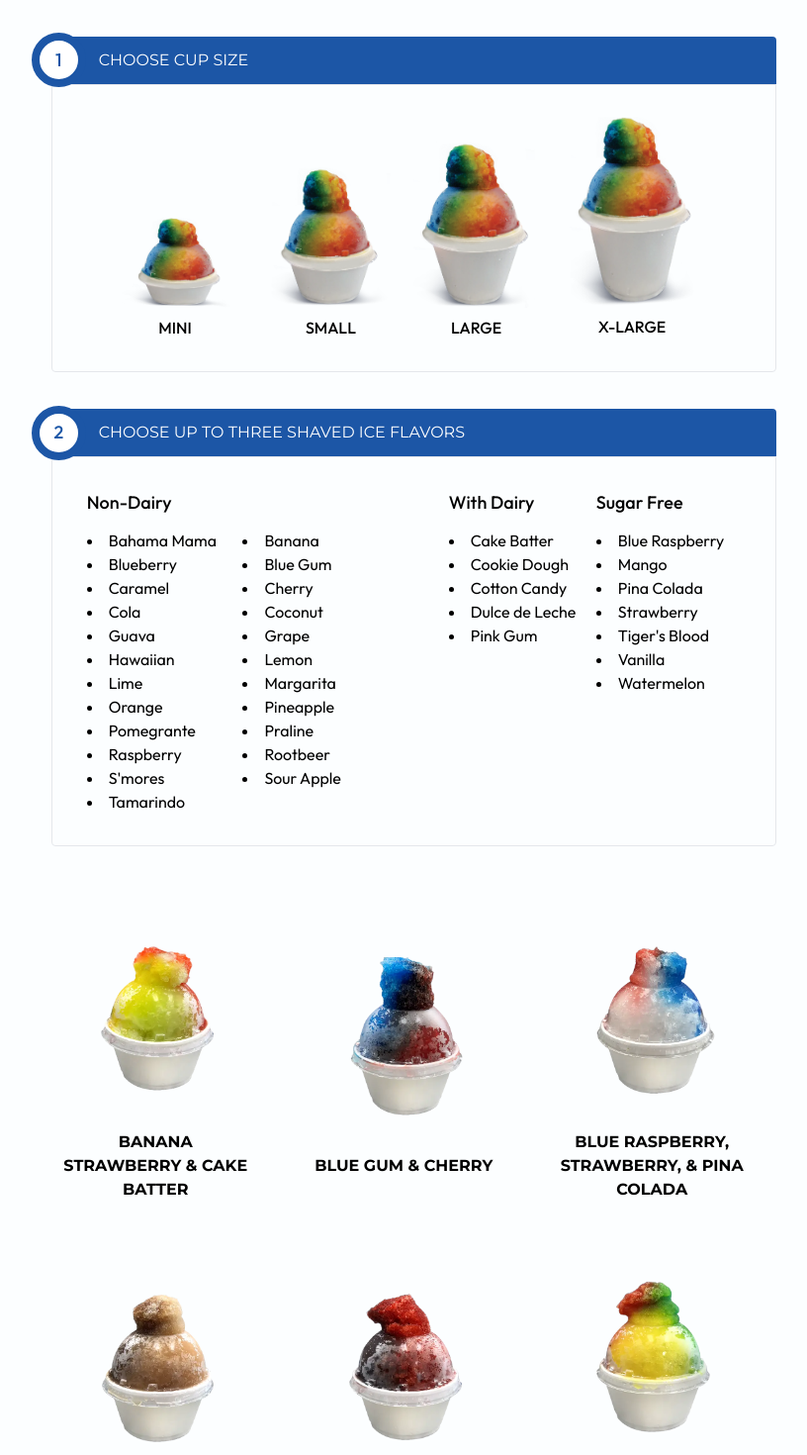
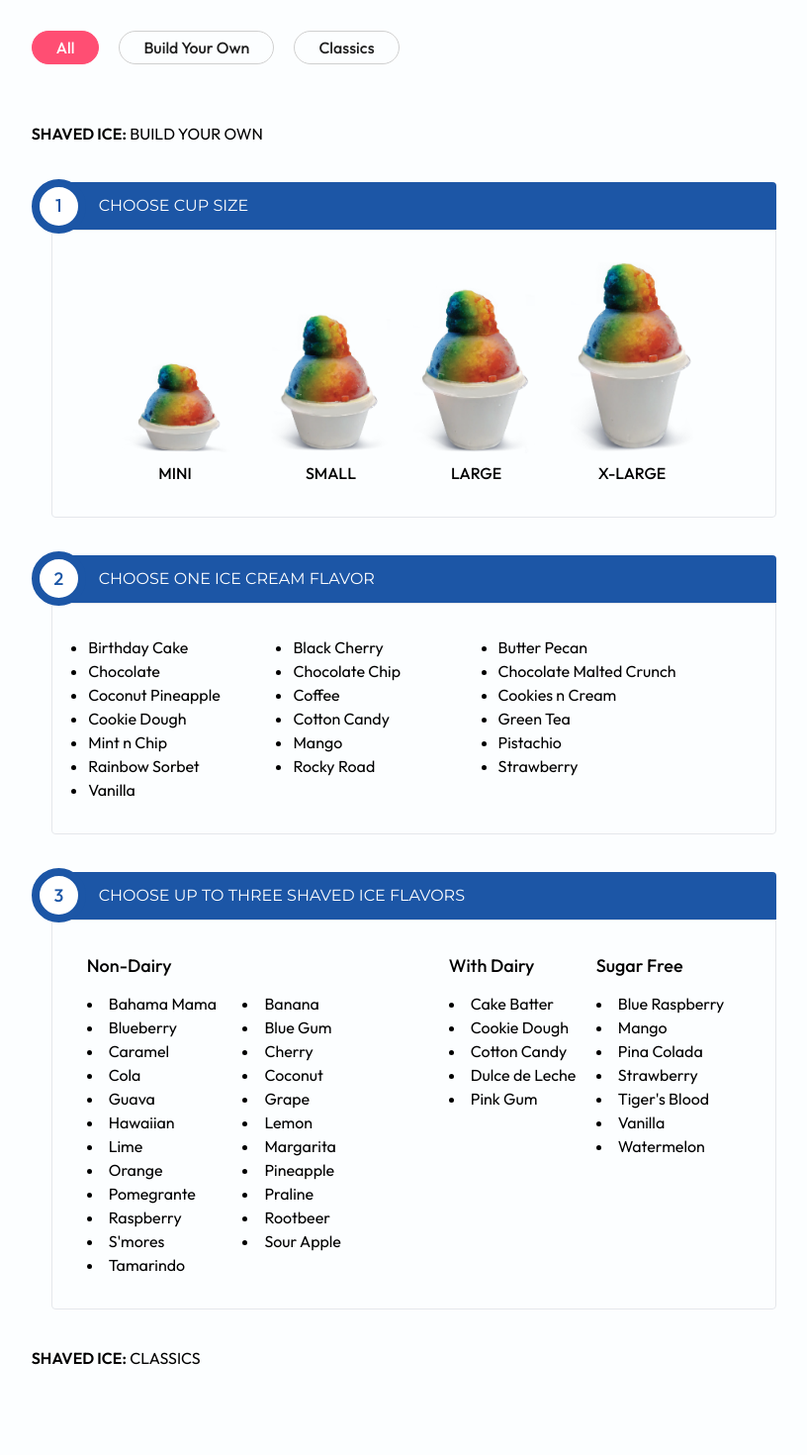
Before and after one commit to msclal/below-zero, a Next.js app: page /menu in a window 1280 px wide. Shown: the part 580-2050 px from the top of the page at 99% size, without its empty margins (420-1236 px from the left). Built offline with nearby package versions, Linux system fonts and the light colour scheme.

Commit message:
added filters to shaved ice

```diff
--- a/src/components/Menu/Menu.jsx
+++ b/src/components/Menu/Menu.jsx
@@ -170,13 +170,49 @@ const Menu = () => {
                     our housemade syrups, meticulously crafted for a burst of
                     refreshing flavor in every bite
                   </div>
-                </div>
-                <div className="space-y-[5%] pt-[5%]">
-                  <Sizes step="1" />
-                  <Syrups step="2" />
-                </div>
-                <div className="space-y-[5%] pb-[28%] pt-[5%]">
-                  <MenuItems data={shavedice} />
+                  <div className="flex w-full my-5 md:mt-8 gap-x-4 md:gap-x-5">
+                    <p
+                      className={`${subcategory === "ALL" ? `bg-below-zero-red-200 text-white border-below-zero-red-200` : `border-border text-text-subtext`} border-[1px] px-3 min-[395px]:px-6 py-1 font-medium w-fit rounded-3xl duration-300 transition-all ease-in-out cursor-pointer`}
+                      onClick={() => setSubcategory("ALL")}
+                    >
+                      All
+                    </p>
+                    <p
+                      className={`${subcategory === "BUILD YOUR OWN" ? `bg-below-zero-red-200 text-white border-below-zero-red-200` : `border-border text-text-subtext`} border-[1px] px-3 min-[395px]:px-6 py-1 font-medium w-fit rounded-3xl duration-300 transition-all ease-in-out cursor-pointer`}
+                      onClick={() => setSubcategory("BUILD YOUR OWN")}
+                    >
+                      Build Your Own
+                    </p>
+                    <p
+                      className={`${subcategory === "CLASSICS" ? `bg-below-zero-red-200 text-white border-below-zero-red-200` : `border-border text-text-subtext`} border-[1px] px-3 min-[395px]:px-6 py-1 font-medium w-fit rounded-3xl duration-300 transition-all ease-in-out cursor-pointer`}
+                      onClick={() => setSubcategory("CLASSICS")}
+                    >
+                      Classics
+                    </p>
+                  </div>
+                  <div className="space-y-[5%] pb-[32%] pt-[5%]">
+                    {(subcategory === "ALL" ||
+                      subcategory === "BUILD YOUR OWN") && (
+                      <>
+                        <p>
+                          <span className="font-semibold">SHAVED ICE:</span>{" "}
+                          BUILD YOUR OWN
+                        </p>
+                        <Sizes step="1" />
+                        <IceCream step="2" thrifty="yes" />
+                        <Syrups step="3" />
+                      </>
+                    )}
+                    {(subcategory === "ALL" || subcategory === "CLASSICS") && (
+                      <>
+                        <p>
+                          <span className="font-semibold">SHAVED ICE:</span>{" "}
+                          CLASSICS
+                        </p>
+                        <MenuItems data={shavedice} />
+                      </>
+                    )}
+                  </div>
                 </div>
               </div>
             )}
```
